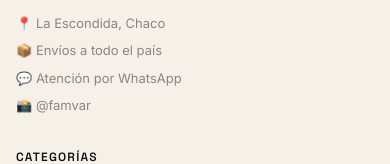
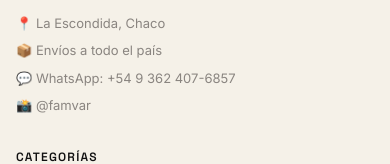
Before and after one commit to nadiaescobbb/famvar, a React (Vite) app: page / in a window 390 px wide. Shown: the part 3021-3185 px from the top of the page. Built offline with nearby package versions, Linux system fonts and the light colour scheme; the HTML template or start-up script is replaced by a standard one.

Commit message:
Update WhatsApp phone number

```diff
--- a/src/App.tsx
+++ b/src/App.tsx
@@ -277,7 +277,7 @@ function WhatsAppButton({
   const msg = product
     ? `Hola FAMVAR! Me interesa: *${product.name}* (${product.price}). ¿Tienen disponibilidad?`
     : 'Hola FAMVAR! Quiero hacer una consulta.'
-  const href = `https://wa.me/5493624000000?text=${encodeURIComponent(msg)}`
+  const href = `https://wa.me/5493624076857?text=${encodeURIComponent(msg)}`
   const sizeClasses = {
     sm: 'py-2 px-3 text-xs gap-1.5',
     md: 'py-2.5 px-3 text-sm gap-2',
@@ -366,7 +366,7 @@ function HomeScreen({
                 </button>
               ))}
             </nav>
-            <a href="https://wa.me/5493624000000" target="_blank" rel="noopener noreferrer"
+            <a href="https://wa.me/5493624076857" target="_blank" rel="noopener noreferrer"
               className="flex items-center gap-1.5 bg-[#B5502F] text-white text-sm font-semibold px-3.5 py-2 rounded-xl hover:opacity-90 transition-opacity"
               style={{ fontFamily: 'Inter, sans-serif' }}>
               <WhatsAppIcon size={16} />
@@ -616,7 +616,7 @@ function HomeScreen({
                 style={{ fontFamily: 'Inter, sans-serif' }}>
                 <li>📍 La Escondida, Chaco</li>
                 <li>📦 Envíos a todo el país</li>
-                <li>💬 Atención por WhatsApp</li>
+                <li>💬 WhatsApp: +54 9 362 407-6857</li>
                 <li>📸 @famvar</li>
               </ul>
             </div>
```
